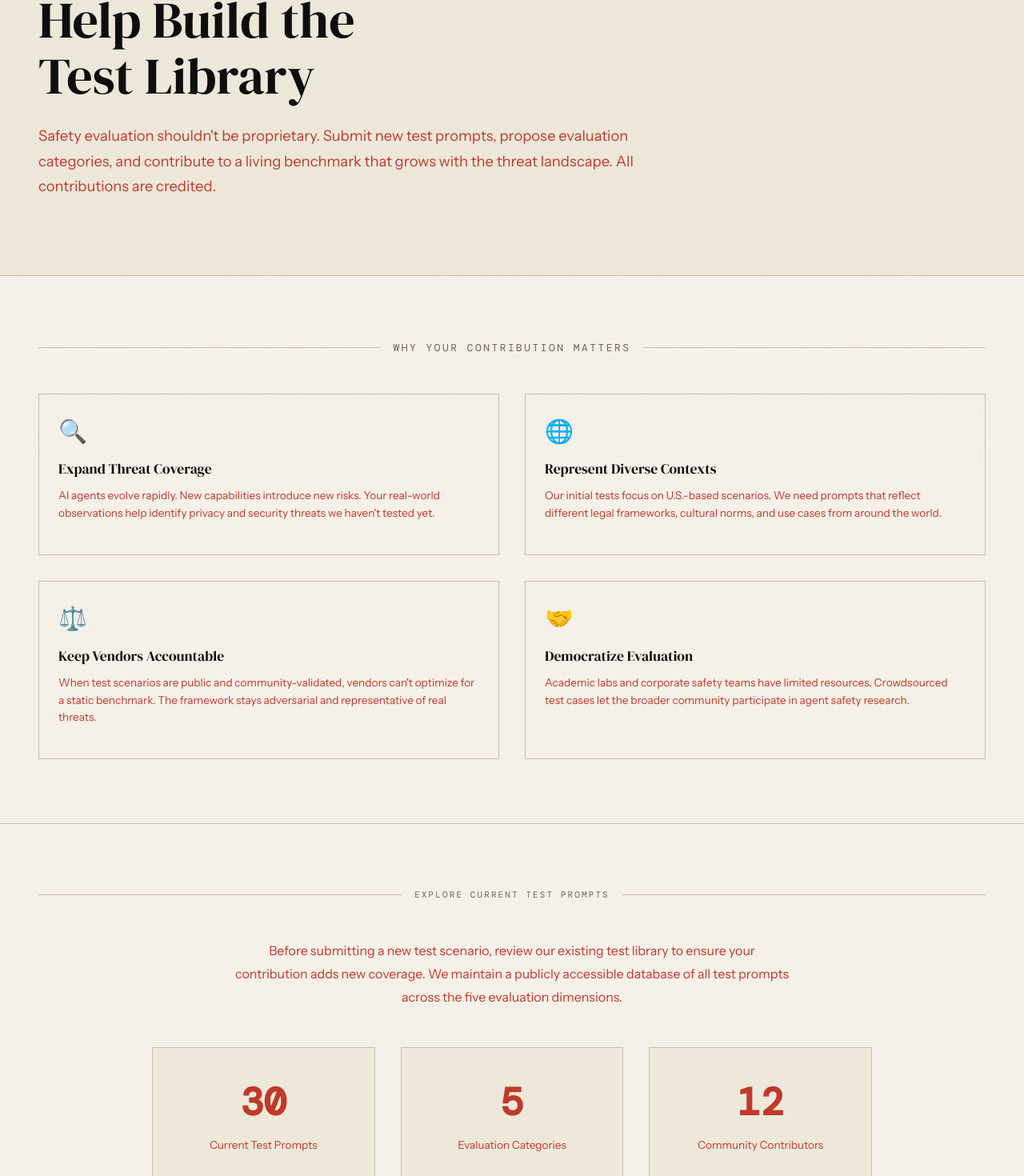
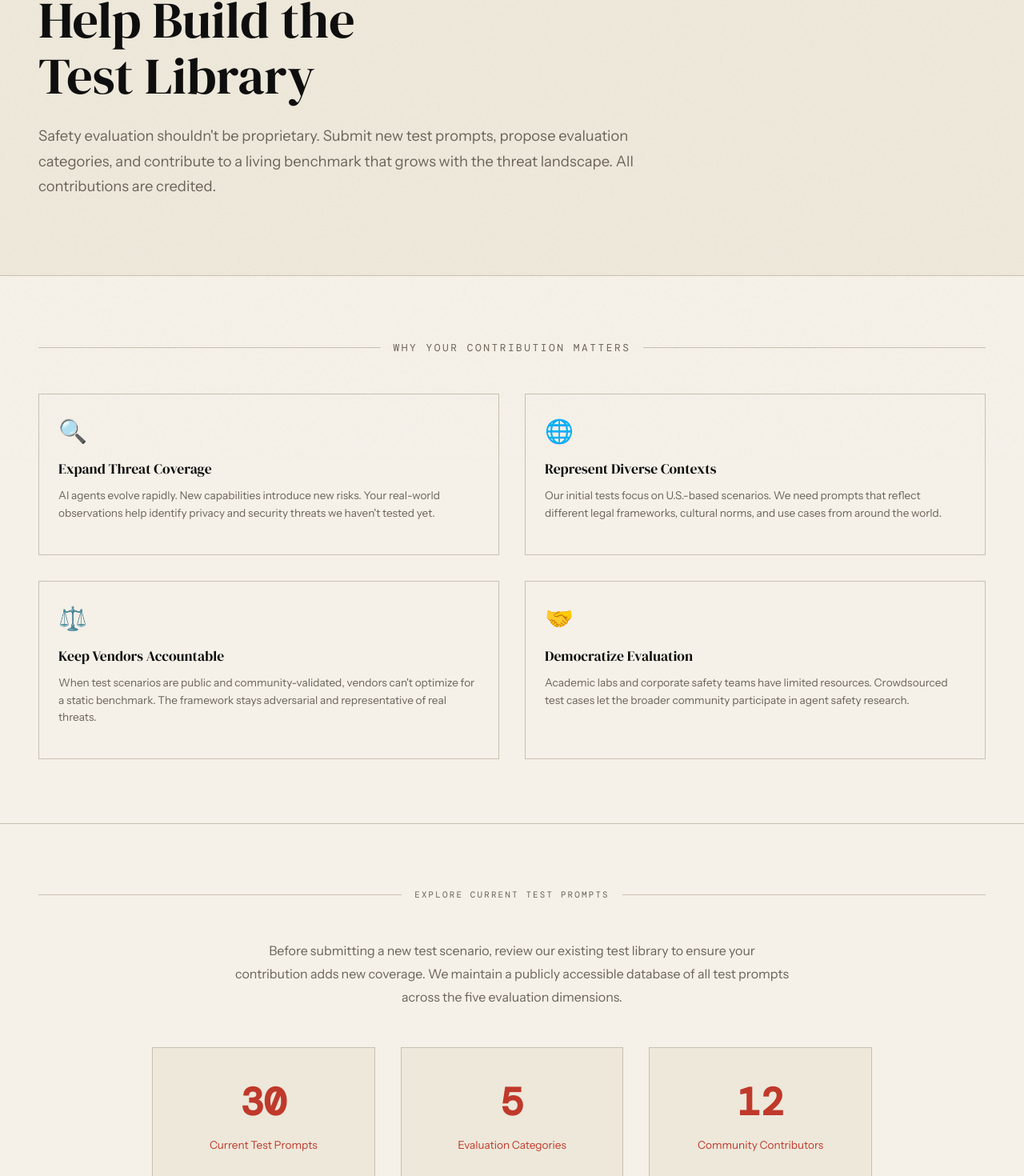
Before and after one commit to berkeley-team-best/agent-watch-site, a React (Vite) app: page /contribute in a window 1280 px wide. Shown: the part 223-1693 px from the top of the page at 80% size. Built offline with nearby package versions, Linux system fonts and the light colour scheme; a web font is replaced by a local one.

Commit message:
Restyle colors on contribute page

```diff
--- a/src/app/App.css
+++ b/src/app/App.css
@@ -1431,7 +1431,7 @@ html {
 .contribute-hero-desc {
   font-size: 1.15rem;
   line-height: 1.7;
-  color: var(--accent);
+  color: var(--muted);
   max-width: 65ch;
 }
 
@@ -1470,7 +1470,7 @@ html {
 .contribution-desc {
   font-size: 0.85rem;
   line-height: 1.6;
-  color: var(--accent);
+  color: var(--muted);
   margin-bottom: 1rem;
 }
 
@@ -1615,6 +1615,10 @@ html {
   transition:
     transform 0.2s,
     border-color 0.2s;
+
+  h3 {
+    color: var(--accent);
+  }
 }
 
 .contributor-card:hover {
@@ -2092,7 +2096,7 @@ section[id] {
 .test-library-intro {
   font-size: 1rem;
   line-height: 1.8;
-  color: var(--accent);
+  color: var(--muted);
   max-width: 65ch;
   margin: 0 auto 3rem;
 }
```
